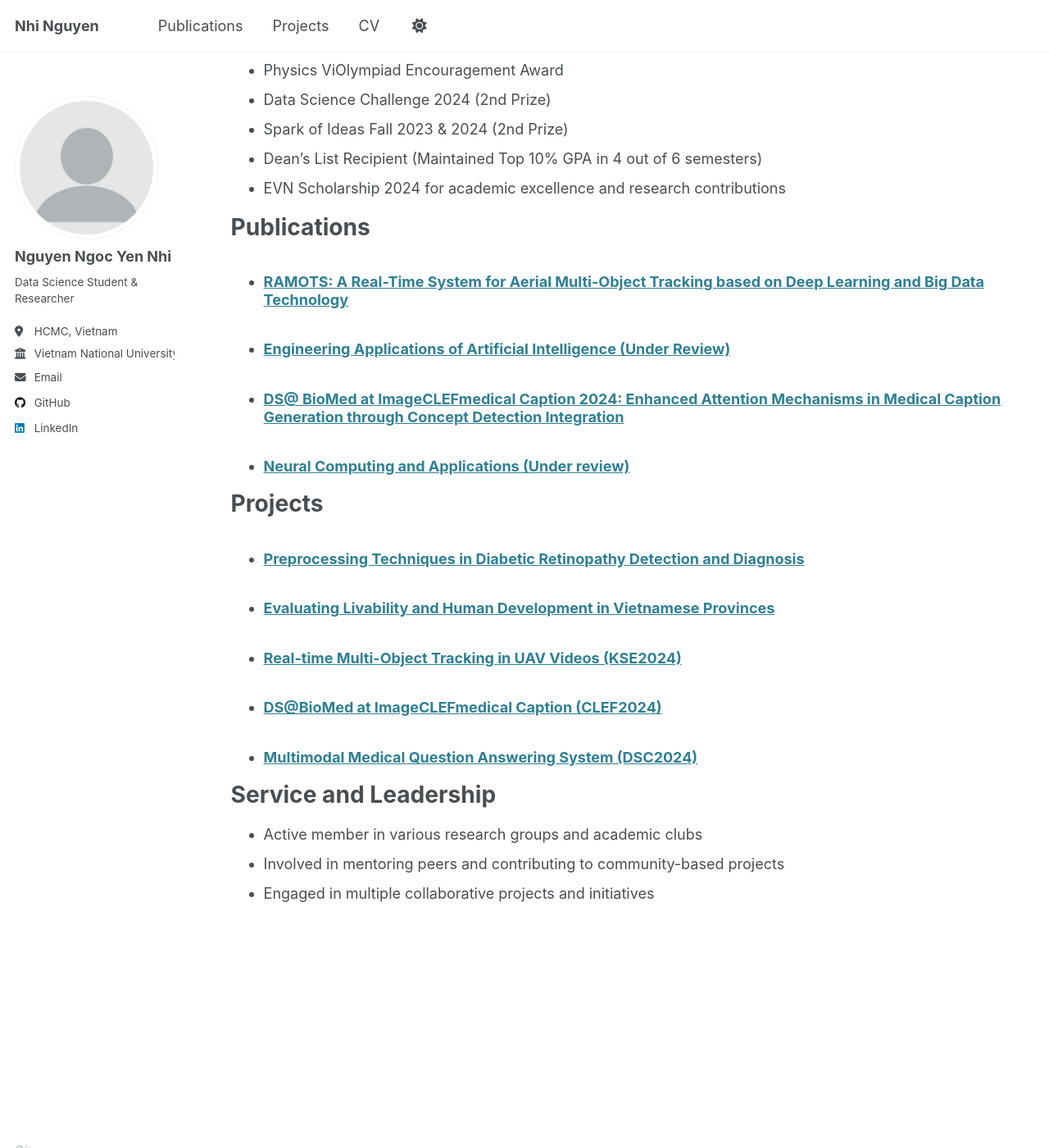
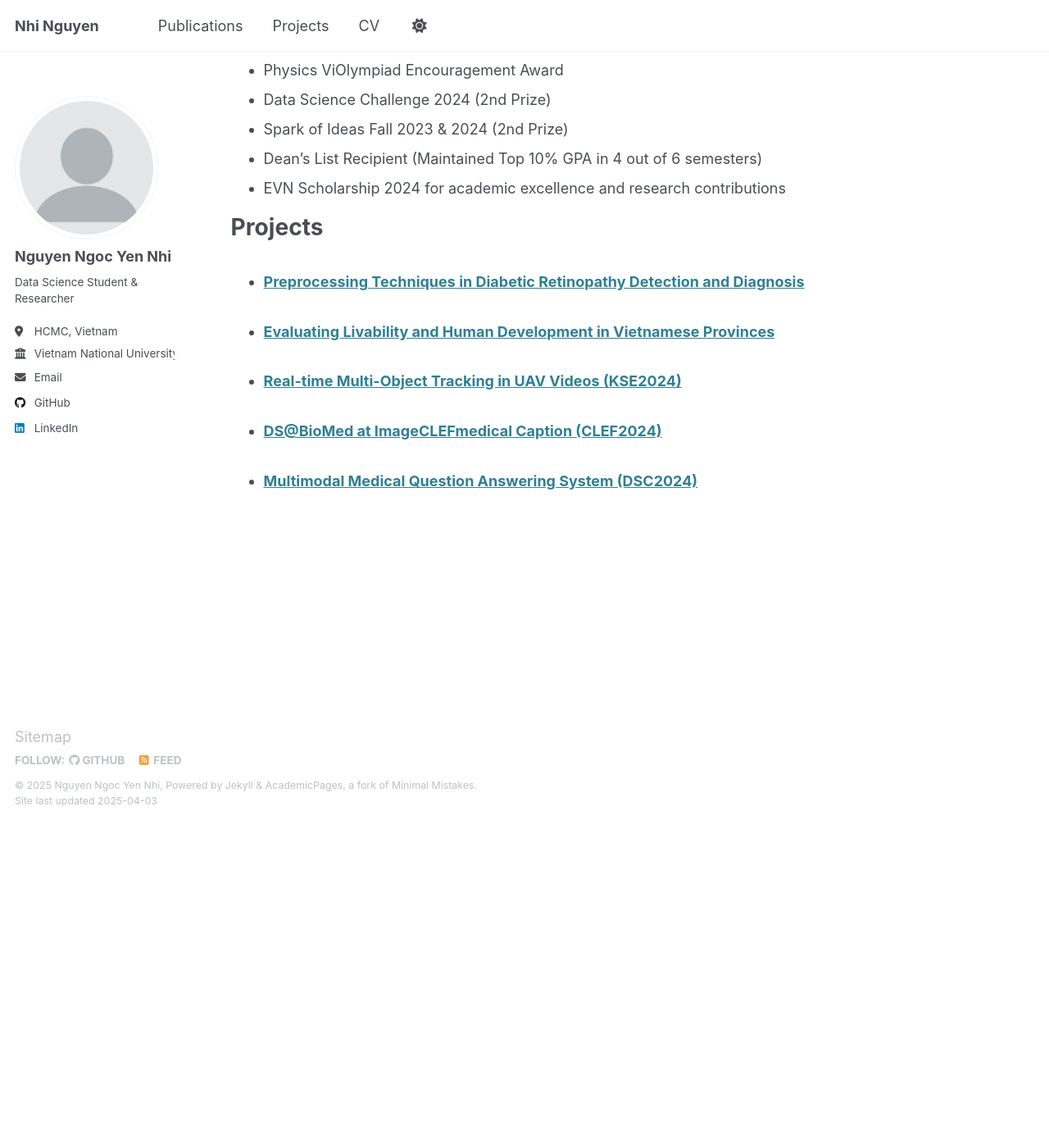
Before and after one commit to dalietnguyen342/dalietnguyen342.github.io, a Jekyll site: the page built from _pages/cv.md, in a window 1280 px wide and 1400 px high, scrolled down 936 px. Shown: the whole window at 82% size. Built offline with Jekyll 4.4.1, drawn with Linux system fonts in a browser that asks for light colours; after the commit the page ends 1940 px from its top, so only the background shows below that.

Commit message:
Update cv.md

```diff
--- a/_pages/cv.md
+++ b/_pages/cv.md
@@ -41,20 +41,8 @@ Academic Achievements
 * Dean’s List Recipient (Maintained Top 10% GPA in 4 out of 6 semesters)
 * EVN Scholarship 2024 for academic excellence and research contributions
 
-Publications
-======
-  <ul>{% for post in site.publications reversed %}
-    {% include archive-single-cv.html %}
-  {% endfor %}</ul>
-
 Projects
 ======
   <ul>{% for post in site.portfolio reversed %}
     {% include archive-single-cv.html %}
   {% endfor %}</ul>
-
-Service and Leadership
-======
-* Active member in various research groups and academic clubs
-* Involved in mentoring peers and contributing to community-based projects
-* Engaged in multiple collaborative projects and initiatives
```
